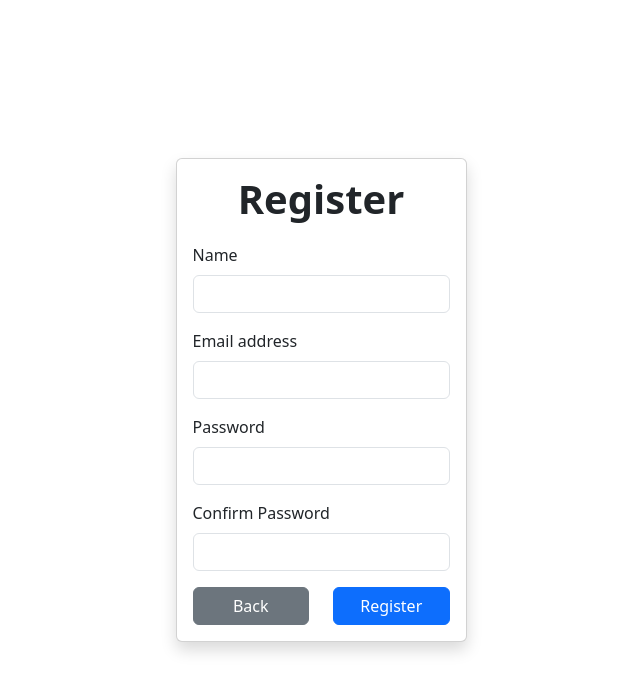
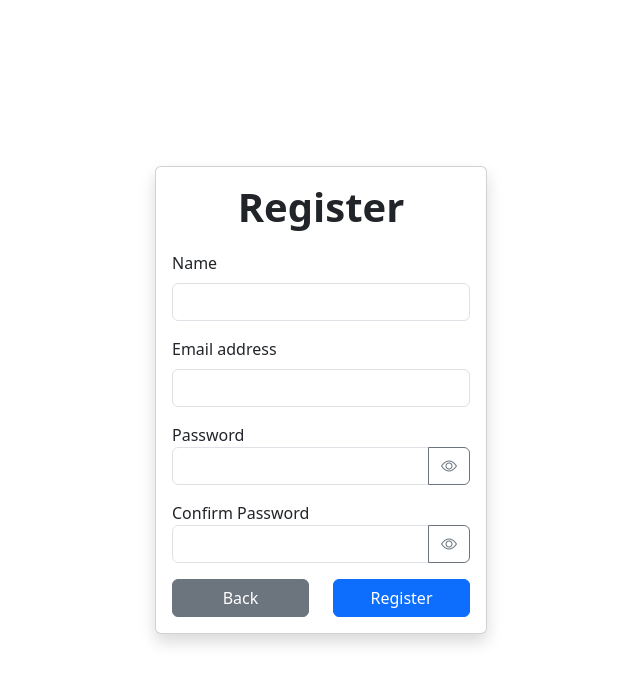
Before and after one commit to SyahrulRomadoni/reactjs-vite-starter-kit, a React (Vite) app: page /register in a window 1280 px wide. Shown: the top 692 px of the page, without its empty margins (307-947 px from the left). Built offline with nearby package versions, Linux system fonts and the light colour scheme; no server answers.

Commit message:
update show hide password

```diff
--- a/src/views/auth/login.jsx
+++ b/src/views/auth/login.jsx
@@ -7,9 +7,15 @@ import { login } from "../../controller/authController";
 import { toast } from 'react-hot-toast'
 
 export default function Login() {
+    // Hook untuk berpindah halaman
     const navigate = useNavigate();
+
+    // State untuk error dan loading
     const [error, setError] = useState("");
     const [loading, setLoading] = useState(false);
+
+    // State untuk mengatur visibility password
+    const [passwordVisible, setPasswordVisible] = useState(false);
 
     // Formdata
     const [formData, setFormData] = useState({
@@ -84,17 +90,30 @@ export default function Login() {
                                     required
                                 />
                             </div>
-                            <div className="mb-3">
+                            <div className="mb-3 position-relative">
                                 <label>Password</label>
+                                <div className="input-group">
                                     <input
                                         id="password"
                                         name="password"
-                                    type="password"
+                                        type={passwordVisible ? "text" : "password"}
                                         className="form-control"
                                         value={formData.password}
                                         onChange={handleChange}
                                         required
                                     />
+                                    <button
+                                        type="button"
+                                        className="btn btn-outline-secondary"
+                                        onClick={() => setPasswordVisible(!passwordVisible)}
+                                    >
+                                        {passwordVisible ? (
+                                            <i className="bi bi-eye-slash"></i>
+                                        ) : (
+                                            <i className="bi bi-eye"></i>
+                                        )}
+                                    </button>
+                                </div>
                             </div>
                             <div className="row">
                                 <div className="col-6">
--- a/src/views/auth/register.jsx
+++ b/src/views/auth/register.jsx
@@ -6,9 +6,16 @@ import { register } from "../../controller/authController";
 import { toast } from 'react-hot-toast'
 
 export default function Register() {
+    // Hook untuk berpindah halaman
     const navigate = useNavigate();
+
+    // State untuk error dan loading
     const [error, setError] = useState("");
     const [loading, setLoading] = useState(false);
+
+    // State untuk mengatur visibility password dan confirm password
+    const [passwordVisible, setPasswordVisible] = useState(false);
+    const [confirmPasswordVisible, setConfirmPasswordVisible] = useState(false);
 
     // Formdata
     const [formData, setFormData] = useState({
@@ -106,29 +113,55 @@ export default function Register() {
                                 required
                             />
                         </div>
-                        <div className="mb-3">
-                            <label htmlFor="password" className="form-label">Password</label>
+                        <div className="mb-3 position-relative">
+                            <label>Password</label>
+                            <div className="input-group">
                                 <input
                                     id="password"
                                     name="password"
-                                type="password"
+                                    type={passwordVisible ? "text" : "password"}
                                     className="form-control"
                                     value={formData.password}
                                     onChange={handleChange}
                                     required
                                 />
+                                <button
+                                    type="button"
+                                    className="btn btn-outline-secondary"
+                                    onClick={() => setPasswordVisible(!passwordVisible)}
+                                >
+                                    {passwordVisible ? (
+                                        <i className="bi bi-eye-slash"></i>
+                                    ) : (
+                                        <i className="bi bi-eye"></i>
+                                    )}
+                                </button>
                             </div>
-                        <div className="mb-3">
-                            <label htmlFor="confirmPassword" className="form-label">Confirm Password</label>
+                        </div>
+                        <div className="mb-3 position-relative">
+                            <label>Confirm Password</label>
+                            <div className="input-group">
                                 <input
                                     id="confirmPassword"
                                     name="confirmPassword"
-                                type="password"
+                                    type={confirmPasswordVisible ? "text" : "password"}
                                     className="form-control"
                                     value={formData.confirmPassword}
                                     onChange={handleChange}
                                     required
                                 />
+                                <button
+                                    type="button"
+                                    className="btn btn-outline-secondary"
+                                    onClick={() => setConfirmPasswordVisible(!confirmPasswordVisible)}
+                                >
+                                    {confirmPasswordVisible ? (
+                                        <i className="bi bi-eye-slash"></i>
+                                    ) : (
+                                        <i className="bi bi-eye"></i>
+                                    )}
+                                </button>
+                            </div>
                         </div>
                         <div className="row">
                             <div className="col-6">
--- a/src/views/home/index.jsx
+++ b/src/views/home/index.jsx
@@ -12,7 +12,7 @@ export default function Home() {
                         <h1 className="fw-bold">Starter Kit</h1>
                         <br />
                         <Link className="btn btn-primary m-1" to="/login" aria-current="page">Login</Link>
-                        <Link className="btn btn-primary m-1" to="/register" aria-current="page">Register</Link>
+                        <Link className="btn btn-secondary m-1" to="/register" aria-current="page">Register</Link>
                     </div>
                 </div>
             </div>
--- a/src/views/user/index.jsx
+++ b/src/views/user/index.jsx
@@ -21,6 +21,10 @@ export default function Index() {
     const [showModal, setShowModal] = useState(false);
     const [modalType, setModalType] = useState(null);
     const [selectedData, setSelectedData] = useState(null);
+
+    // State untuk mengatur visibility password dan confirm password
+    const [passwordVisible, setPasswordVisible] = useState(false);
+    const [confirmPasswordVisible, setConfirmPasswordVisible] = useState(false);
 
     // state untuk form data
     const [formData, setFormData] = useState({
@@ -375,29 +379,55 @@ export default function Index() {
                                         </div>
                                         {modalType !== 'read' && (
                                             <>
-                                                <div className="mb-3">
-                                                    <label htmlFor="password" className="form-label">Password</label>
+                                                <div className="mb-3 position-relative">
+                                                    <label>Password</label>
+                                                    <div className="input-group">
                                                         <input
                                                             id="password"
                                                             name="password"
-                                                        type="password"
+                                                            type={passwordVisible ? "text" : "password"}
                                                             className="form-control"
                                                             value={formData.password}
                                                             onChange={handleChange}
-                                                        disabled={modalType === 'read'}
+                                                            required
                                                         />
+                                                        <button
+                                                            type="button"
+                                                            className="btn btn-outline-secondary"
+                                                            onClick={() => setPasswordVisible(!passwordVisible)}
+                                                        >
+                                                            {passwordVisible ? (
+                                                                <i className="bi bi-eye-slash"></i>
+                                                            ) : (
+                                                                <i className="bi bi-eye"></i>
+                                                            )}
+                                                        </button>
                                                     </div>
-                                                <div className="mb-3">
-                                                    <label htmlFor="confirmPassword" className="form-label">Confirm Password</label>
+                                                </div>
+                                                <div className="mb-3 position-relative">
+                                                    <label>Confirm Password</label>
+                                                    <div className="input-group">
                                                         <input
                                                             id="confirmPassword"
                                                             name="confirmPassword"
-                                                        type="password"
+                                                            type={confirmPasswordVisible ? "text" : "password"}
                                                             className="form-control"
                                                             value={formData.confirmPassword}
                                                             onChange={handleChange}
-                                                        disabled={modalType === 'read'}
+                                                            required
                                                         />
+                                                        <button
+                                                            type="button"
+                                                            className="btn btn-outline-secondary"
+                                                            onClick={() => setConfirmPasswordVisible(!confirmPasswordVisible)}
+                                                        >
+                                                            {confirmPasswordVisible ? (
+                                                                <i className="bi bi-eye-slash"></i>
+                                                            ) : (
+                                                                <i className="bi bi-eye"></i>
+                                                            )}
+                                                        </button>
+                                                    </div>
                                                 </div>
                                             </>
                                         )}
```
Lines whose indentation alone changed are shown as unchanged.
